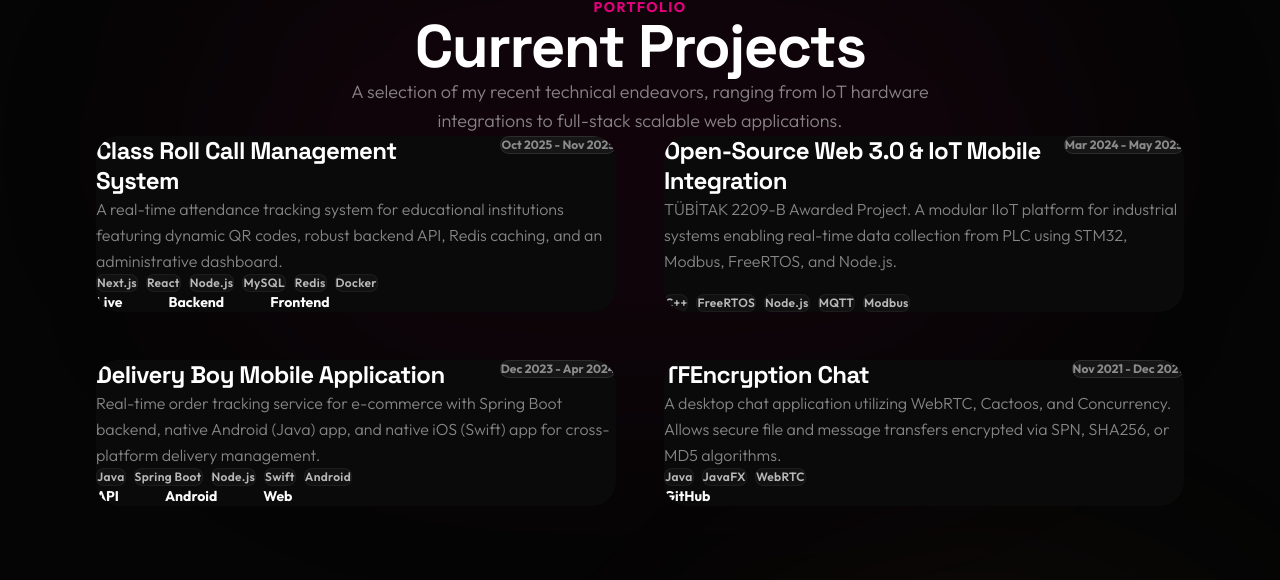
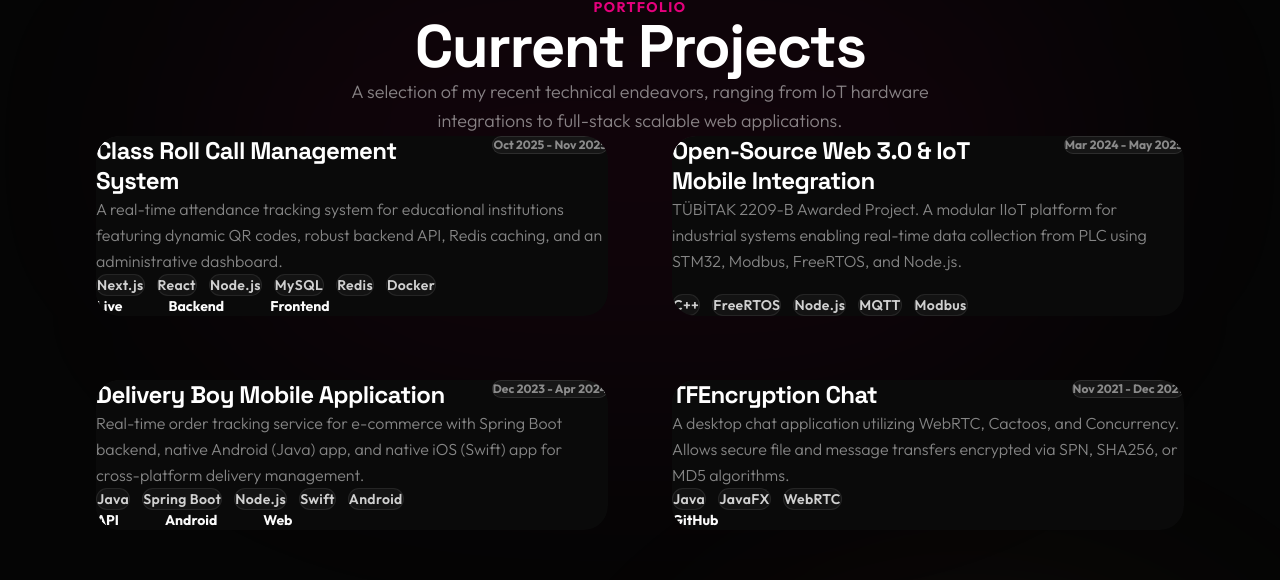
Before and after one commit to hidirektor/hidirektor-portfolio-v3, a Next.js app: page / in a window 1280 px wide. Shown: the part 1237-1817 px from the top of the page. Built offline with nearby package versions, Linux system fonts and the light colour scheme.

Commit message:
General UI Update

```diff
--- a/app/components/ProjectsSection.tsx
+++ b/app/components/ProjectsSection.tsx
@@ -62,7 +62,7 @@ export default function ProjectsSection() {
           </p>
         </div>
 
-        <div className="grid grid-cols-1 lg:grid-cols-2 gap-8 md:gap-12">
+        <div className="grid grid-cols-1 lg:grid-cols-2 gap-10 xl:gap-16">
           {projects.map((project, i) => (
             <div
               key={i}
@@ -72,17 +72,17 @@ export default function ProjectsSection() {
               <div className="absolute inset-0 bg-gradient-to-br from-white/10 to-transparent opacity-50 group-hover:from-[#E4007C]/50 group-hover:via-[#FBDD09]/50 group-hover:to-transparent transition-all duration-500 z-0"></div>
 
               {/* Card content */}
-              <div className="relative h-full bg-[#0a0a0a] rounded-3xl p-8 lg:p-12 flex flex-col justify-between z-10">
+              <div className="relative h-full bg-[#0a0a0a] rounded-3xl p-10 lg:p-14 flex flex-col justify-between z-10 overflow-hidden">
 
                 {/* Radial glow effect on hover */}
                 <div className="absolute inset-0 bg-gradient-to-br from-white/[0.03] to-transparent opacity-0 group-hover:opacity-100 transition-opacity duration-500 pointer-events-none"></div>
 
                 <div className="relative z-20">
-                  <div className="flex flex-col xl:flex-row xl:justify-between xl:items-start gap-4 mb-8">
-                    <h3 className="text-xl md:text-2xl font-bold tracking-tight text-white font-display group-hover:text-[#E4007C] transition-colors duration-300 flex-1 pr-4 leading-tight">
+                  <div className="flex flex-wrap items-start justify-between gap-4 mb-8 w-full">
+                    <h3 className="text-xl md:text-2xl font-bold tracking-tight text-white font-display group-hover:text-[#E4007C] transition-colors duration-300 flex-1 min-w-[200px] leading-tight pr-4">
                       {project.title}
                     </h3>
-                    <span className="inline-flex items-center justify-center px-4 py-1.5 rounded-full bg-white/5 border border-white/10 text-[10px] md:text-xs font-bold text-white/50 whitespace-nowrap shrink-0">
+                    <span className="inline-flex items-center justify-center px-4 py-2 rounded-full bg-white/5 border border-white/10 text-xs font-bold text-white/50 whitespace-nowrap shrink-0 mt-1">
                       {project.date}
                     </span>
                   </div>
@@ -93,18 +93,18 @@ export default function ProjectsSection() {
                 </div>
 
                 <div className="relative z-20 mt-auto">
-                  <div className="flex flex-wrap gap-2 mb-8">
+                  <div className="flex flex-wrap items-center gap-3 mb-10 w-full">
                     {project.tech.map((t) => (
                       <span
                         key={t}
-                        className="px-3 py-1.5 rounded-lg bg-white/[0.03] border border-white/[0.05] text-xs font-semibold tracking-wide text-white/70"
+                        className="px-4 py-2 rounded-xl bg-white/[0.04] border border-white/[0.08] text-sm font-semibold tracking-wide text-white/80"
                       >
                         {t}
                       </span>
                     ))}
                   </div>
 
-                  <div className="flex flex-wrap gap-6 mt-auto">
+                  <div className="flex flex-wrap items-center gap-6 mt-auto">
                     {project.links.map((link) => (
                       <a
                         key={link.label}
```
